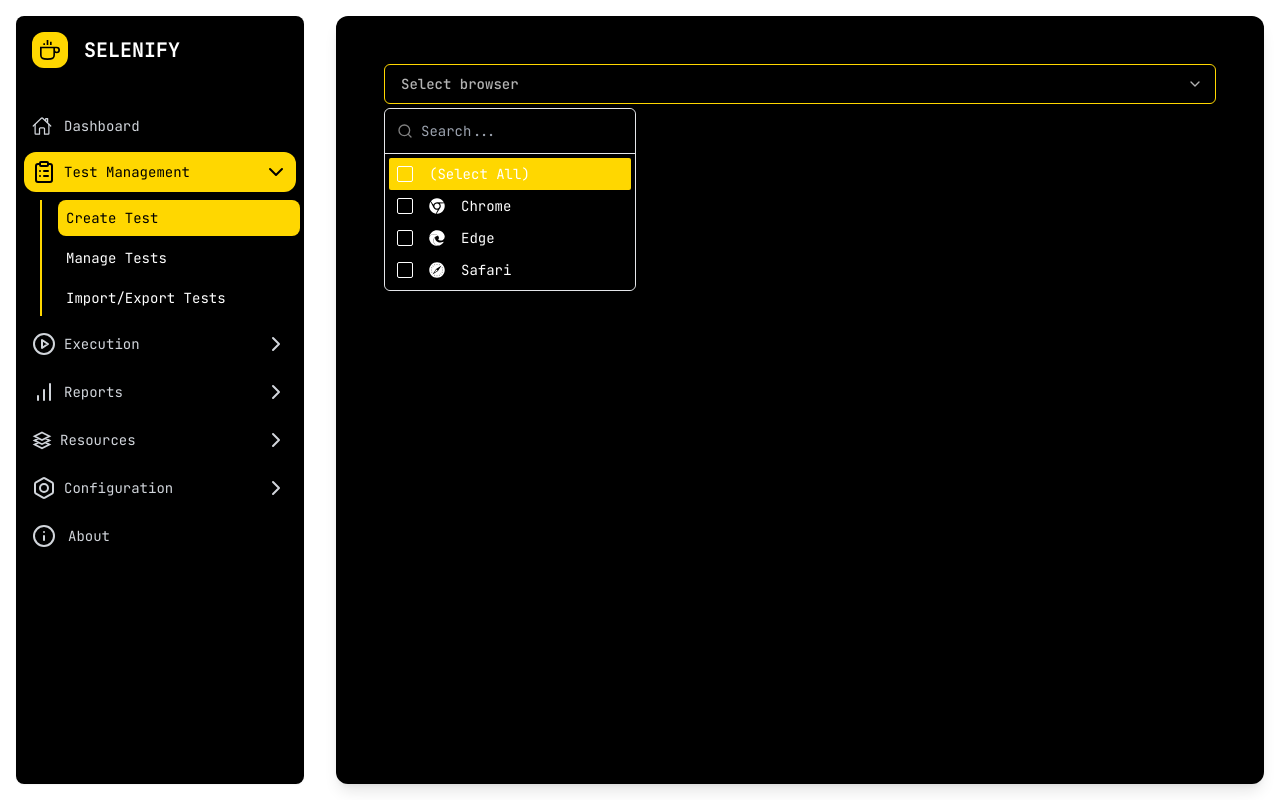
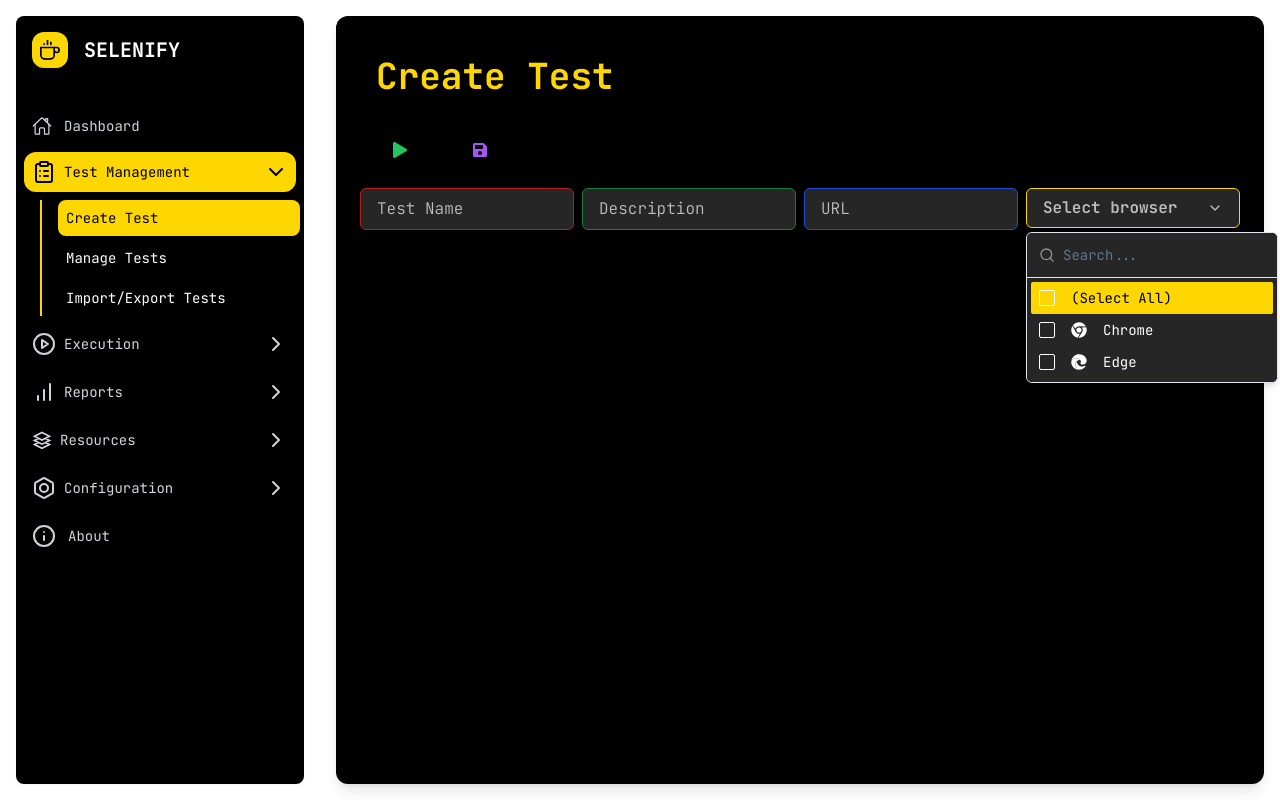
Before and after one commit to arjunrk-test/selenify, a Next.js app: page /TestManagement/Create in a window 1280 px wide. Both pictures are taken after a click on the button "Select browser". Built offline with nearby package versions, Linux system fonts and the light colour scheme.

Commit message:
Added custom inputs and a navbar in create page

```diff
--- a/app/Constants.js
+++ b/app/Constants.js
@@ -1,6 +1,12 @@
 import { GrResources } from "react-icons/gr";
 import { IoHomeOutline } from "react-icons/io5";
 import { ClipboardList, PlayCircle, BarChart, Bolt, Info } from "lucide-react";
+import { FaChrome, FaEdge } from "react-icons/fa";
+
+export const Browsers = [
+  { value: "chrome", label: "Chrome", icon: FaChrome },
+  { value: "edge", label: "Edge", icon: FaEdge },
+];
 
 export const SideBarLinks = [
    {
--- a/app/TestManagement/Create/page.jsx
+++ b/app/TestManagement/Create/page.jsx
@@ -1,42 +1,48 @@
 "use client"
 import { MultiSelect } from "@/components/MultiSelect";
-import { FaSafari, FaChrome, FaEdge } from "react-icons/fa";
-
-
-const browserIcons = {
-  chromeIcon: FaChrome,
-  edgeIcon: FaEdge,
-  safariIcon: FaSafari,
-}
-
-const browserOptions = [
-  { value: "chrome", label: "Chrome", icon: browserIcons.chromeIcon },
-  { value: "edge", label: "Edge", icon: browserIcons.edgeIcon },
-  { value: "safari", label: "Safari", icon: browserIcons.safariIcon },
-];
+import { FaPlay, FaSave } from "react-icons/fa";
+import { Input } from "@/components/ui/input";
+import { Button } from "@/components/ui/button";
+import { Browsers } from "@/app/Constants";
 
 const Create = () => {
   return (
-    <>
-
-
-      <div className="p-6 bg-black text-white rounded-xl shadow-md">
-        <MultiSelect
-          options={browserOptions}
-          placeholder="Select browser"
-          className="w-full h-5 bg-input text-white/70 hover:bg-black border-accent"
-          variant="inverted"
-        />
-        <h2 className="text-xl font-semibold mb-4">Run Java Program</h2>
-        <button
-          className="bg-accent text-black px-4 py-2 rounded-md mb-4"
-        >
-          Run
-        </button>
+    <div className="">
+      <div className="text-accent text-4xl font-bold p-2 m-2">
+        <h1>Create Test</h1>
       </div>
-    </>
-
-
+      <nav className="bg-navbar text-navbar-text p-2">
+          <div className="flex justify-start space-x-4 py-2">
+            <Button
+              variant="ghost"
+              className="text-green-500 transition-all duration-500"
+              aria-label="Run Test"
+            >
+              <FaPlay />
+            </Button>
+            <Button
+              variant="ghost"
+              className="text-purple-500 transition-all duration-200"
+              aria-label="Save Test Case"
+            >
+              <FaSave />
+            </Button>
+          </div>
+        </nav>
+      <div className="space-y-2">
+          <div className="grid grid-cols-4 gap-2">
+            <Input placeholder="Test Name" className="w-full h-5 text- border-red-700" />
+            <Input placeholder="Description" className="w-full h-5 text-white border-green-700" />
+            <Input placeholder="URL" className="w-full h-5 text-white border-blue-700" />
+            <MultiSelect
+              options={Browsers}
+              placeholder="Select browser"
+              className="w-full h-5 bg-input text-white/70 hover:bg-input border-accent"
+              variant="inverted"
+            />
+          </div>
+        </div>
+    </div>
   );
 }
 
--- a/app/globals.css
+++ b/app/globals.css
@@ -8,7 +8,7 @@ body {
 
 @layer base {
   body {
-    @apply font-primary bg-primary text-white leading-loose;
+    @apply font-primary bg-primary text-white bg-input leading-loose;
   }
   .h1 {
     @apply text-[48px] xl:text-[80px] leading-[1.1] font-semibold;
--- a/app/layout.jsx
+++ b/app/layout.jsx
@@ -19,7 +19,7 @@ export default function RootLayout({ children }) {
       <body
         className={`${jetbrainsMono.variable} antialiased min-h-screen`}
       >
-        <div className="flex h-screen">
+        <div className="flex h-screen bg-white">
           <Sidebar />
           <main className="flex-1 m-4 p-6 bg-black text-white rounded-xl shadow-lg">
             {children}
--- a/components/MultiSelect.jsx
+++ b/components/MultiSelect.jsx
@@ -36,7 +36,7 @@ const multiSelectVariants = cva(
           "border-foreground/10 bg-secondary text-secondary-foreground hover:bg-secondary/80",
         destructive:
           "border-transparent bg-destructive text-destructive-foreground hover:bg-destructive/80",
-        inverted: "inverted bg-accentDark text-black hover:bg-primary hover:text-accentDark transition-all duration-200",
+        inverted: "inverted bg-accent text-black hover:bg-black hover:text-accent transition-all duration-200",
       },
     },
     defaultVariants: {
@@ -53,7 +53,7 @@ export const MultiSelect = React.forwardRef(
       defaultValue = [],
       placeholder = "Select options",
       animation = 0,
-      maxCount = 1,
+      maxCount = 2,
       modalPopover = false,
       asChild = false,
       className,
@@ -199,14 +199,14 @@ export const MultiSelect = React.forwardRef(
           align="start"
           onEscapeKeyDown={() => setIsPopoverOpen(false)}
         >
-          <Command className="bg-black text-white">
+          <Command className="bg-input text-white">
             <CommandInput
               placeholder="Search..."
               onKeyDown={handleInputKeyDown}
 
             />
             <CommandList>
-              <CommandEmpty className="bg-black text-white pl-2">No results found.</CommandEmpty>
+              <CommandEmpty className="bg-input text-white pl-2 text-md">No results found.</CommandEmpty>
               <CommandGroup>
                 <CommandItem  key="all" onSelect={toggleAll} className="cursor-pointer" >
                   <div
--- a/components/ui/button.jsx
+++ b/components/ui/button.jsx
@@ -1,29 +1,22 @@
 import * as React from "react"
 import { Slot } from "@radix-ui/react-slot"
 import { cva } from "class-variance-authority";
-
 import { cn } from "@/lib/utils"
 
 const buttonVariants = cva(
-  "inline-flex items-center justify-center gap-2 whitespace-nowrap rounded-md text-sm font-medium ring-offset-background transition-colors focus-visible:outline-none focus-visible:ring-2 focus-visible:ring-ring focus-visible:ring-offset-2 disabled:pointer-events-none disabled:opacity-50 [&_svg]:pointer-events-none [&_svg]:size-4 [&_svg]:shrink-0",
+  "inline-flex items-center justify-center whitespace-nowrap rounded-full text-base font-semibold ring-offset-white transition-colors",
   {
     variants: {
       variant: {
-        default: "bg-primary text-primary-foreground hover:bg-primary/90",
-        destructive:
-          "bg-destructive text-destructive-foreground hover:bg-destructive/90",
-        outline:
-          "border border-input bg-background hover:bg-accent hover:text-accent-foreground",
-        secondary:
-          "bg-secondary text-secondary-foreground hover:bg-secondary/80",
-        ghost: "hover:bg-accent hover:text-accent-foreground",
-        link: "text-primary underline-offset-4 hover:underline",
+        default: "bg-accent text-primary hover:bg-accent-hover",
+        primary: "bg-primary text-white",
+        outline: "border border-accent bg-transparent text-accent hover:bg-accent hover:text-primary",
+        ghost: "bg-none",
       },
       size: {
-        default: "h-10 px-4 py-2",
-        sm: "h-9 rounded-md px-3",
-        lg: "h-11 rounded-md px-8",
-        icon: "h-10 w-10",
+        default: "h-[44px] px-6",
+        md: "h-[48px] px-6",
+        lg: "h-[56px] px-8 text-sm uppercase tracking-[2px]",
       },
     },
     defaultVariants: {
--- a/components/ui/command.jsx
+++ b/components/ui/command.jsx
@@ -10,7 +10,7 @@ const Command = React.forwardRef(({ className, ...props }, ref) => (
   <CommandPrimitive
     ref={ref}
     className={cn(
-      "flex h-full w-full flex-col overflow-hidden rounded-md bg-popover text-popover-foreground",
+      "flex h-full w-full flex-col overflow-hidden rounded-md bg-white text-slate-950 dark:bg-slate-950 dark:text-slate-50",
       className
     )}
     {...props} />
@@ -25,7 +25,7 @@ const CommandDialog = ({
     (<Dialog {...props}>
       <DialogContent className="overflow-hidden p-0 shadow-lg">
         <Command
-          className="[&_[cmdk-group-heading]]:px-2 [&_[cmdk-group-heading]]:font-medium [&_[cmdk-group-heading]]:text-muted-foreground [&_[cmdk-group]:not([hidden])_~[cmdk-group]]:pt-0 [&_[cmdk-group]]:px-2 [&_[cmdk-input-wrapper]_svg]:h-5 [&_[cmdk-input-wrapper]_svg]:w-5 [&_[cmdk-input]]:h-12 [&_[cmdk-item]]:px-2 [&_[cmdk-item]]:py-3 [&_[cmdk-item]_svg]:h-5 [&_[cmdk-item]_svg]:w-5">
+          className="[&_[cmdk-group-heading]]:px-2 [&_[cmdk-group-heading]]:font-medium [&_[cmdk-group-heading]]:text-slate-500 [&_[cmdk-group]:not([hidden])_~[cmdk-group]]:pt-0 [&_[cmdk-group]]:px-2 [&_[cmdk-input-wrapper]_svg]:h-5 [&_[cmdk-input-wrapper]_svg]:w-5 [&_[cmdk-input]]:h-12 [&_[cmdk-item]]:px-2 [&_[cmdk-item]]:py-3 [&_[cmdk-item]_svg]:h-5 [&_[cmdk-item]_svg]:w-5 dark:[&_[cmdk-group-heading]]:text-slate-400">
           {children}
         </Command>
       </DialogContent>
@@ -39,7 +39,7 @@ const CommandInput = React.forwardRef(({ className, ...props }, ref) => (
     <CommandPrimitive.Input
       ref={ref}
       className={cn(
-        "flex h-11 w-full rounded-md bg-transparent py-3 text-sm outline-none placeholder:text-muted-foreground disabled:cursor-not-allowed disabled:opacity-50",
+        "flex h-11 w-full rounded-md bg-transparent py-3 text-sm outline-none placeholder:text-slate-500 disabled:cursor-not-allowed disabled:opacity-50 dark:placeholder:text-slate-400",
         className
       )}
       {...props} />
@@ -67,7 +67,7 @@ const CommandGroup = React.forwardRef(({ className, ...props }, ref) => (
   <CommandPrimitive.Group
     ref={ref}
     className={cn(
-      "overflow-hidden p-1 text-foreground [&_[cmdk-group-heading]]:px-2 [&_[cmdk-group-heading]]:py-1.5 [&_[cmdk-group-heading]]:text-xs [&_[cmdk-group-heading]]:font-medium [&_[cmdk-group-heading]]:text-muted-foreground",
+      "overflow-hidden p-1 text-slate-950 [&_[cmdk-group-heading]]:px-2 [&_[cmdk-group-heading]]:py-1.5 [&_[cmdk-group-heading]]:text-xs [&_[cmdk-group-heading]]:font-medium [&_[cmdk-group-heading]]:text-slate-500 dark:text-slate-50 dark:[&_[cmdk-group-heading]]:text-slate-400",
       className
     )}
     {...props} />
@@ -76,7 +76,10 @@ const CommandGroup = React.forwardRef(({ className, ...props }, ref) => (
 CommandGroup.displayName = CommandPrimitive.Group.displayName
 
 const CommandSeparator = React.forwardRef(({ className, ...props }, ref) => (
-  <CommandPrimitive.Separator ref={ref} className={cn("-mx-1 h-px bg-border", className)} {...props} />
+  <CommandPrimitive.Separator
+    ref={ref}
+    className={cn("-mx-1 h-px bg-slate-200 dark:bg-slate-800", className)}
+    {...props} />
 ))
 CommandSeparator.displayName = CommandPrimitive.Separator.displayName
 
@@ -84,7 +87,7 @@ const CommandItem = React.forwardRef(({ className, ...props }, ref) => (
   <CommandPrimitive.Item
     ref={ref}
     className={cn(
-      "relative flex cursor-default gap-2 select-none items-center rounded-sm px-2 py-1.5 text-sm outline-none data-[disabled=true]:pointer-events-none data-[selected='true']:bg-accent data-[selected=true]:text-accent-foreground data-[disabled=true]:opacity-50 [&_svg]:pointer-events-none [&_svg]:size-4 [&_svg]:shrink-0",
+      "relative flex cursor-default gap-2 select-none items-center rounded-sm px-2 py-1.5 text-sm outline-none data-[disabled=true]:pointer-events-none data-[selected='true']:bg-accent data-[selected=true]:text-black data-[disabled=true]:opacity-50 [&_svg]:pointer-events-none [&_svg]:size-4 [&_svg]:shrink-0 data-[selected='false']:text-white ",
       className
     )}
     {...props} />
@@ -98,7 +101,10 @@ const CommandShortcut = ({
 }) => {
   return (
     (<span
-      className={cn("ml-auto text-xs tracking-widest text-muted-foreground", className)}
+      className={cn(
+        "ml-auto text-xs tracking-widest text-slate-500 dark:text-slate-400",
+        className
+      )}
       {...props} />)
   );
 }
--- /dev/null
+++ b/components/ui/input.jsx
@@ -0,0 +1,19 @@
+import * as React from "react"
+
+import { cn } from "@/lib/utils"
+
+const Input = React.forwardRef(({ className, type, ...props }, ref) => {
+  return (
+    (<input
+      type={type}
+      className={cn(
+        "flex h-[48px] rounded-md border border-white/50  font-light bg-input px-4 py-5 text-base placeholder:text-white/70 outline-none",
+        className
+      )}
+      ref={ref}
+      {...props} />)
+  );
+})
+Input.displayName = "Input"
+
+export { Input }
--- a/tailwind.config.js
+++ b/tailwind.config.js
@@ -25,6 +25,7 @@ module.exports = {
     extend: {
       colors:{
         primary: "#ffffff",
+        input: "#262626",
         accent: {
           DEFAULT: "#FFD700",
           hover: "#FFD700",
```
